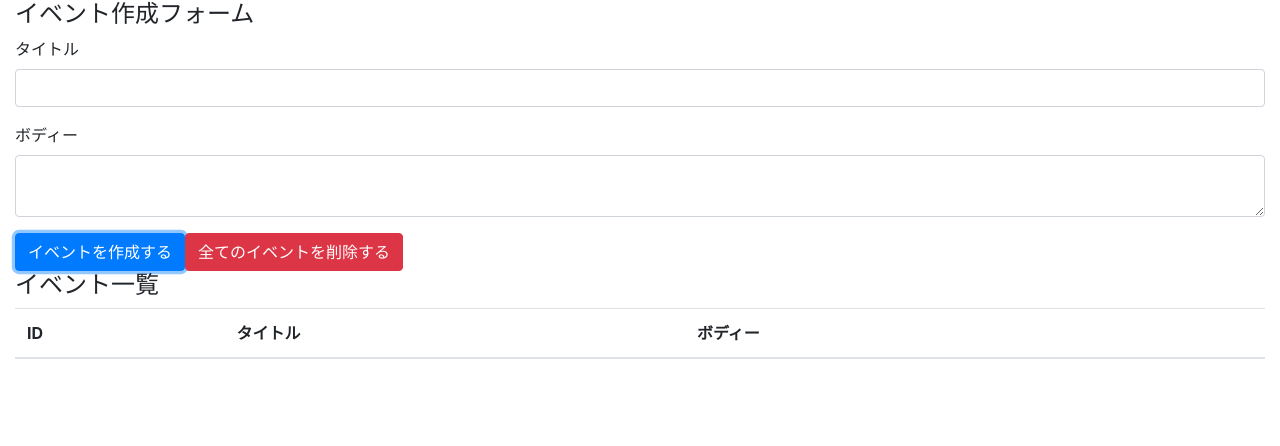
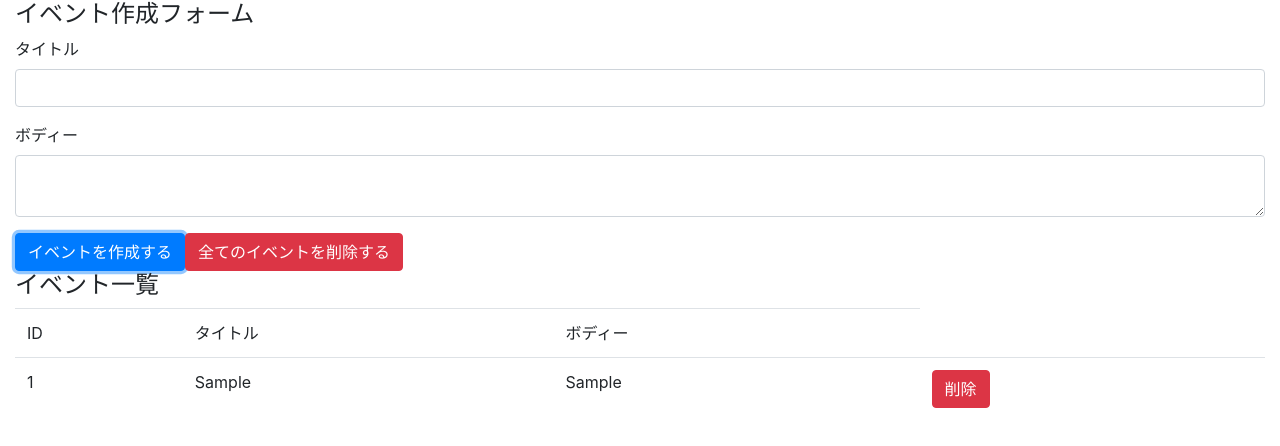
Before and after one commit to perio29/react-hooks-1, a React (Create React App) app: page / in a window 1280 px wide. Both pictures are taken after typing "Sample", "Sample" into the empty fields and a click on the button "イベントを作成する". Shown: the top 446 px of the page. Built offline with nearby package versions, Linux system fonts and the light colour scheme.

Commit message:
display-events, refactor and implement remove event button

```diff
--- a/src/components/App.js
+++ b/src/components/App.js
@@ -2,6 +2,7 @@ import React, { useReducer, useState } from "react";
 
 import "bootstrap/dist/css/bootstrap.min.css";
 
+import Event from "./Event.js";
 import reducer from "../reducers";
 
 const App = () => {
@@ -21,8 +22,6 @@ const App = () => {
     setTitle("");
     setBody("");
   };
-
-  console.log({ state });
 
   return (
     <div className="container-fluid">
@@ -59,13 +58,16 @@ const App = () => {
       <table className="table table-hover">
         <thead>
           <tr>
-            <th>ID</th>
-            <th>タイトル</th>
-            <th>ボディー</th>
-            <th></th>
+            <td>ID</td>
+            <td>タイトル</td>
+            <td>ボディー</td>
           </tr>
         </thead>
-        <tbody></tbody>
+        <tbody>
+          {state.map((event, index) => (
+            <Event key={index} event={event} dispatch={dispatch} />
+          ))}
+        </tbody>
       </table>
     </div>
   );
--- /dev/null
+++ b/src/components/Event.js
@@ -0,0 +1,25 @@
+import React from "react";
+const Event = ({ event, dispatch }) => {
+  const id = event.id;
+  const handleClickDeleteButton = () => {
+    dispatch({ type: "DELETE_EVENT", id });
+  };
+  return (
+    <tr>
+      <td>{id}</td>
+      <td>{event.title}</td>
+      <td>{event.body}</td>
+      <td>
+        <button
+          type="button"
+          className="btn btn-danger"
+          onClick={handleClickDeleteButton}
+        >
+          削除
+        </button>
+      </td>
+    </tr>
+  );
+};
+
+export default Event;
--- a/src/reducers/index.js
+++ b/src/reducers/index.js
@@ -24,7 +24,7 @@ const events = (state = [], action) => {
       const id = length === 0 ? 1 : state[length - 1].id + 1;
       return [...state, { id, ...event }];
     case "DELETE_EVENT":
-      return state;
+      return state.filter((event) => event.id !== action.id);
     case "DELETE_ALL_EVENTS":
       return [];
     default:
```
